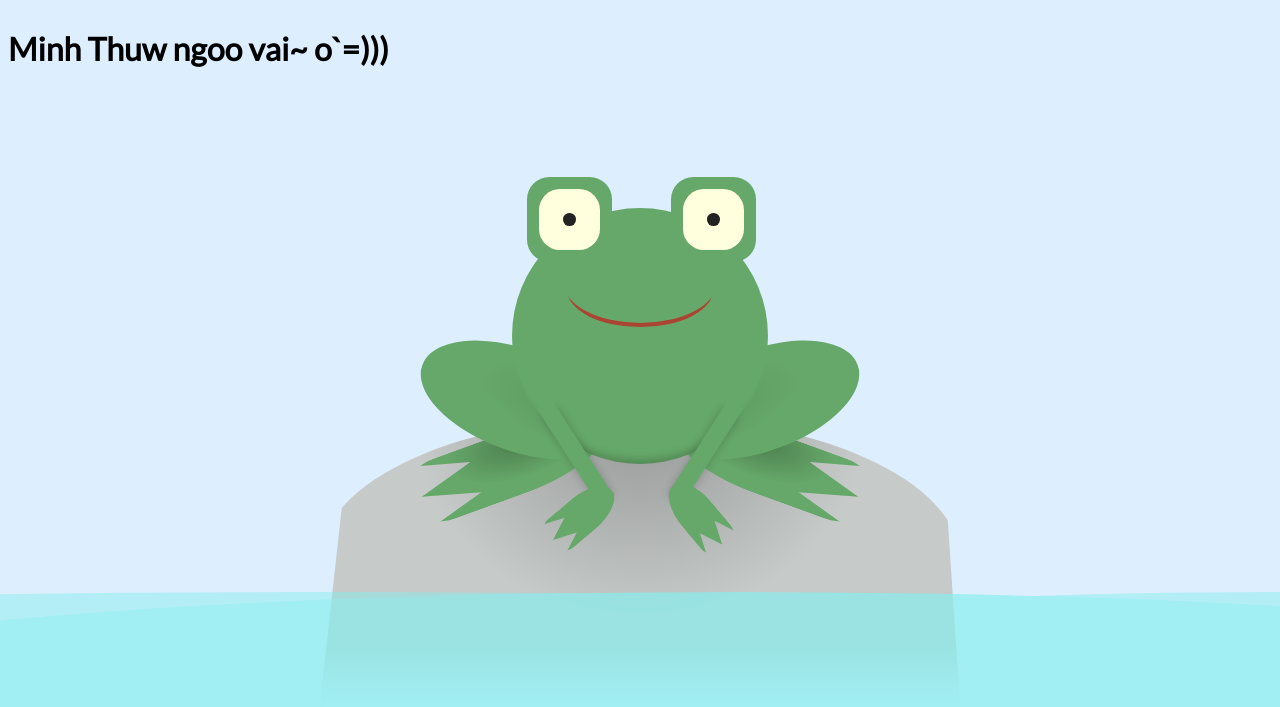
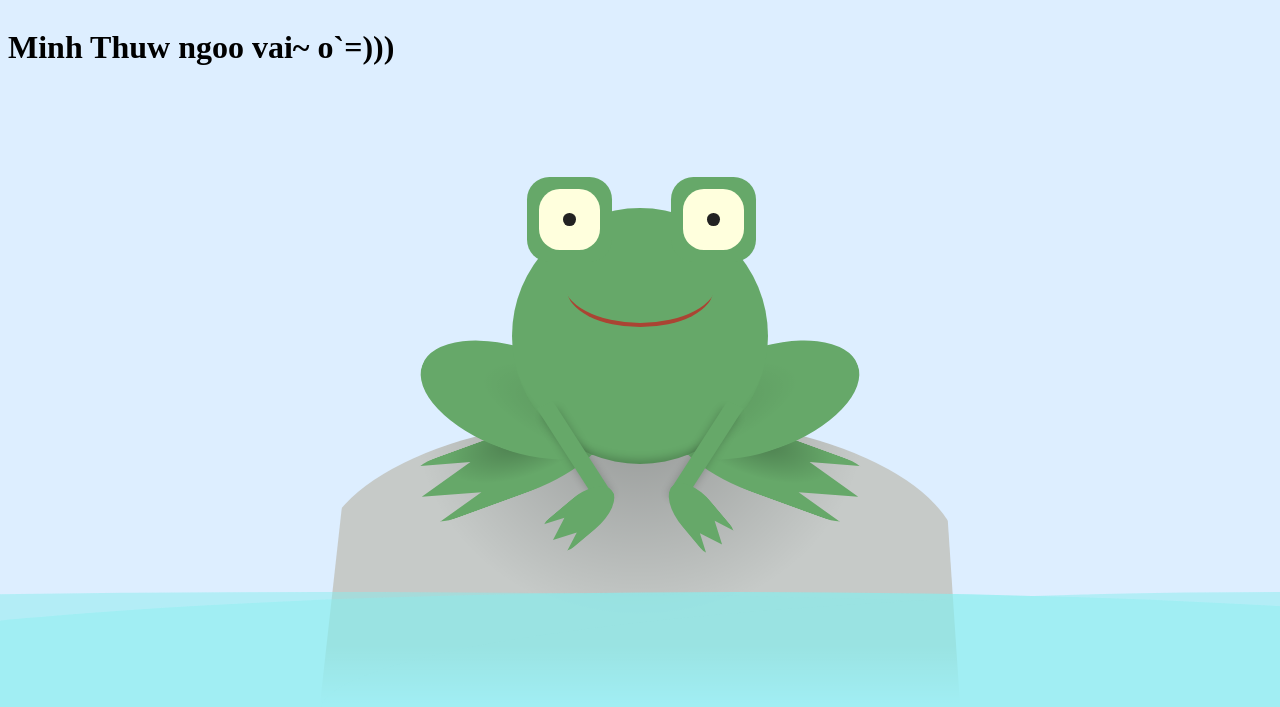
Before and after one commit to quankaito/conechngungok, a plain HTML site: page index.html in a window 1280 px wide. Shown: the top 707 px of the page. Drawn offline with Linux system fonts and the light colour scheme.

Commit message:
Update custom.css

```diff
--- a/custom.css
+++ b/custom.css
@@ -183,8 +183,3 @@ html, body {
     border-radius: 100% / 30%;
     animation: waterMoving 1.5s infinite linear;
   }
-
-
-  H1{
-    font-family: 'Lato', sans-serif;
-  }
```
